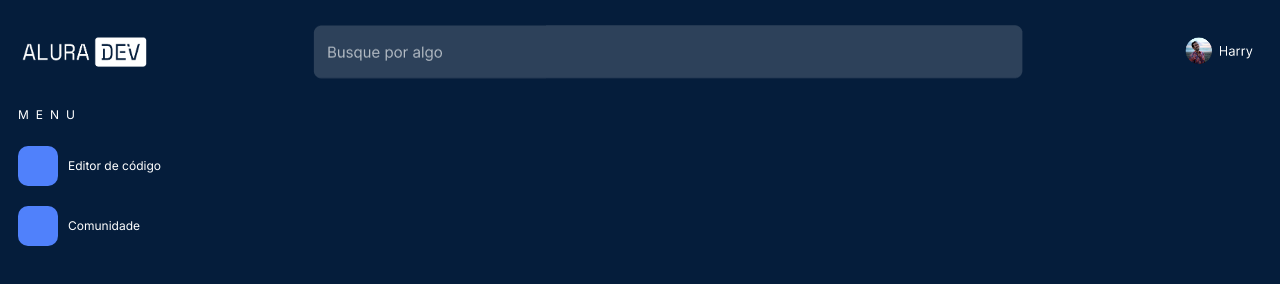
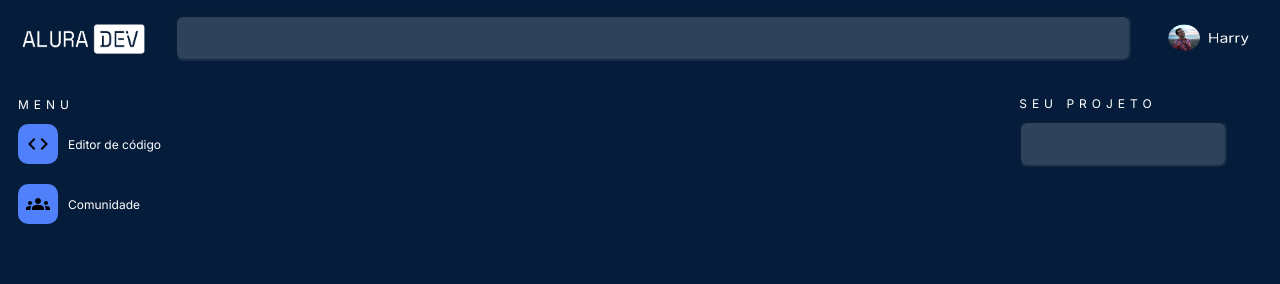
Before and after one commit to abarcellosrv/Alura-Front-End-Challenge, a plain HTML site: page index.html in a window 1280 px wide. Drawn offline with Linux system fonts and the light colour scheme.

Commit message:
more work on layout

```diff
--- a/index.html
+++ b/index.html
@@ -9,29 +9,45 @@
     <link href='https://fonts.googleapis.com/css?family=Inter' rel='stylesheet'>
 </head>
 
-<header>
-    <div class="box">
-        <img src="./src/logo.png" class="logo">
-        <img src="./src/barraPesquisa.png" class="barraPesquisa">
-        <img src="./src/fotoPerfil.png" class="fotoPerfil">
-    </div>
-</header>
+
 
 <body>
 
-    <div class="box">
+    <header>
+        <div class="headerBox">
+            <img src="./src/logo.png" class="logo">
+            <input type="text" name="" class="barraPesquisa" placeholder="Busque por algo">
+            <img src="./src/fotoPerfil.png" class="fotoPerfil">
+        </div>
+    </header>
+
+    <div class="largeBox">
         <div class="menuBox">
             <div>
-                <p class="menuTitleText">Menu</p>
+                <div class="menuTitleText">Menu</div>
             </div>
             <div class="box container">
-                <div class="iconBackground"></div>
+                <div class="iconBackground box">
+                    <img src="./src/code_black_24dp.svg" class="iconImage">
+                </div>
                 <div class="menuItemText">Editor de código</div>
             </div>
             <div class="box container">
-                <div class="iconBackground"></div>
+                <div class="iconBackground box">
+                    <img src="./src/groups_black_24dp.svg" class="iconImage">
+                </div>
                 <div class="menuItemText">Comunidade</div>
             </div>
+        </div>
+        <div>
+            <div></div>
+        </div>
+        <div class="rightMenuBox">
+            <div>
+                <div class="rightMenuText">Seu Projeto</div>
+            </div>
+
+            <input type="text" name="projectName" class="textInputField">
         </div>
     </div>
 
--- a/style.css
+++ b/style.css
@@ -1,32 +1,41 @@
 body {
     background-color: #051D3B;
 }
+.largeBox{
+    display: flex;
+    justify-content: space-between;
+    margin-top: 30px;
+}
 .box{
     display: flex;
+    justify-content: space-between;
+}
+
+.headerBox{
+    display: flex;
+    justify-content: space-between;
+    margin-top: 10px;
     align-items: center;
-    justify-content: space-between;
 }
 
 .logo{
     height: 56px;
-    display: flex;
-    justify-self: left;
+    width: 12%;
 }
 
-.barraPesquisa{
-    display: flex;
-    justify-self: center;
-}
+
 
 .fotoPerfil{
     display: flex;
     justify-self: right;
     height: 56px;
+    width: 10%;
 }
 
 .menuBox{
-    width: 189px;
+    width: 20%;
     height: 146px;
+    float: left;
 }
 
 .menuTitleText{
@@ -35,7 +44,7 @@ body {
     font-weight: normal;
     font-size: 12px;
     line-height: 18px;
-    letter-spacing:7px;
+    letter-spacing:5px;
     text-transform: uppercase;
     color: rgb(255, 255, 255);
     margin-left: 10px;
@@ -46,7 +55,6 @@ body {
     font-style: normal;
     font-weight: normal;
     font-size: 12px;
-    line-height: 18px;
     color: rgb(255, 255, 255);
     text-align: left;
     float: left;
@@ -63,4 +71,48 @@ body {
 
 .container{
     float: left;
+    align-items: center;
 }
+
+.iconImage{
+    margin: auto;
+}
+
+.rightMenuBox{
+    float: right;
+    width: 20%;
+}
+
+.textInputField{
+    color: #C4C4C4;
+    width: 200px;
+    height: 40px;
+    border-radius: 8px;
+    opacity: 16%;
+    margin-top: 10px;
+}
+
+::placeholder{
+    font-family: Inter;
+    font-size: 24px;
+    color: rgb(255, 255, 255);
+    opacity: 1;
+}
+
+.barraPesquisa{
+    width: 75%;
+    height: 40px;
+    border-radius: 8px;
+    color: #C4C4C4;
+    opacity: 16%;
+}
+
+.rightMenuText{
+    font-family: Inter;
+    font-style: normal;
+    font-weight: normal;
+    font-size: 12px;
+    letter-spacing:5px;
+    text-transform: uppercase;
+    color: rgb(255, 255, 255);
+}
```
Also changed, not shown: src/code_black_24dp.svg (added), src/groups_black_24dp.svg (added), 1 other file.
